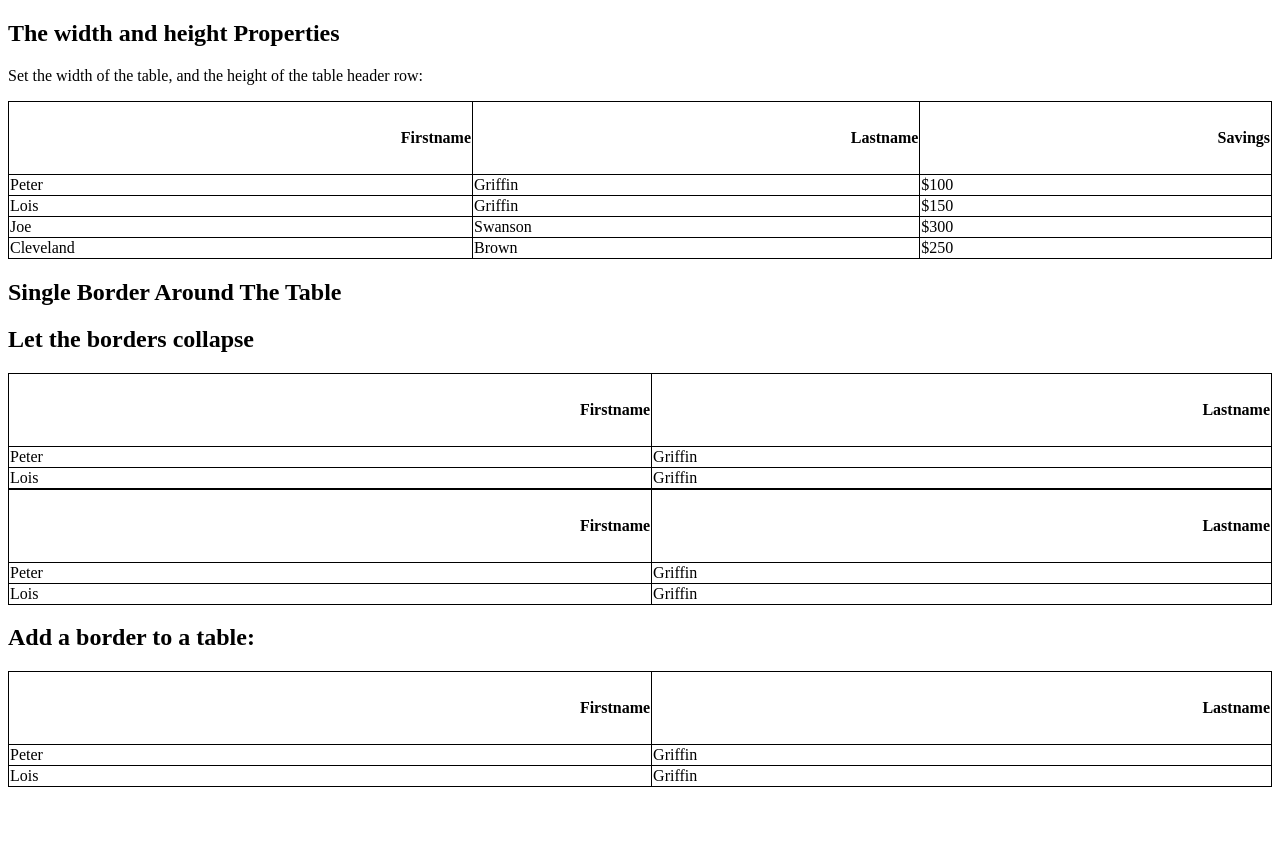
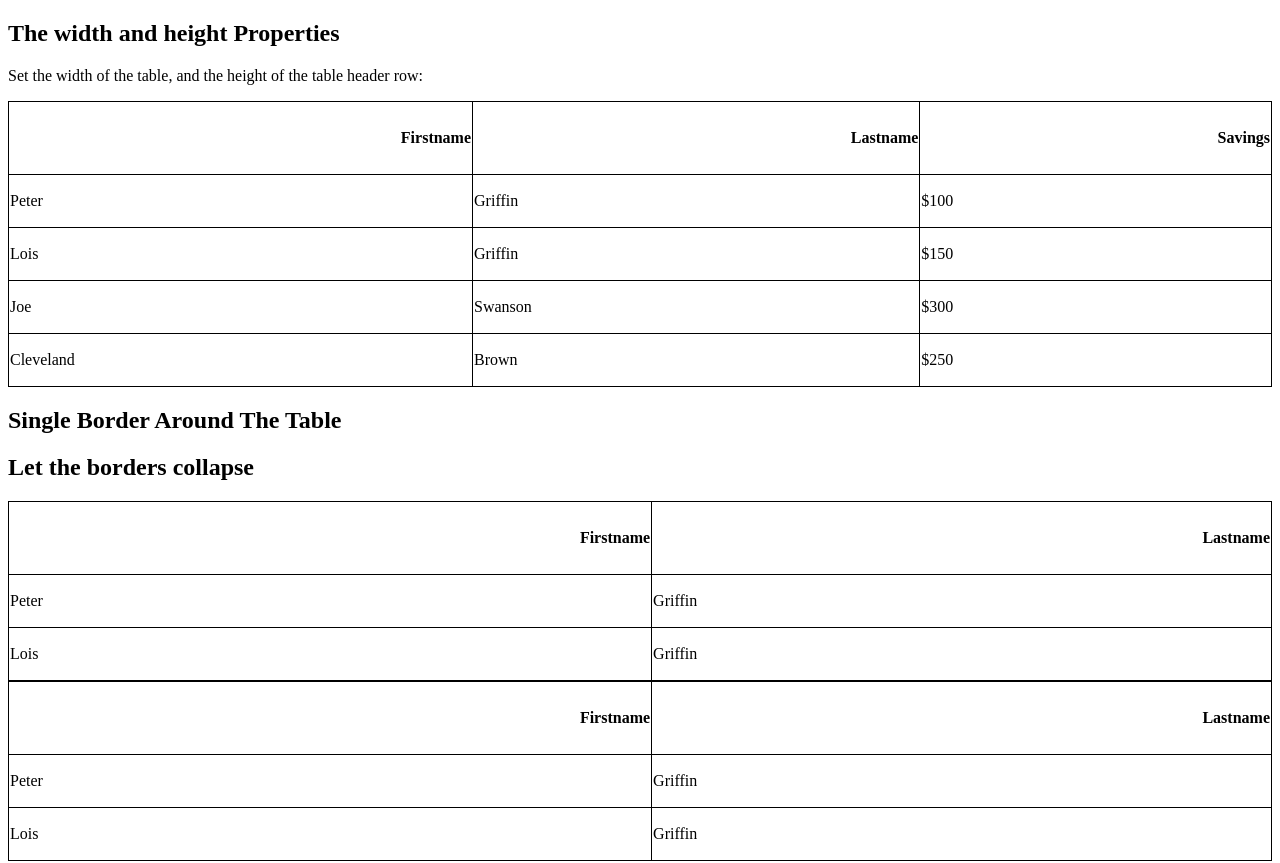
Before and after one commit to thanhpham091790/css3, a plain HTML site: page index.html in a window 1280 px wide. Shown: the top 863 px of the page. Before the commit the page ends 800 px from the top, so only its background shows below. Drawn offline with Linux system fonts and the light colour scheme.

Commit message:
Set the horizontal alignment of content (vertical-align)

```diff
--- a/index.html
+++ b/index.html
@@ -25,10 +25,15 @@
             height: 70px;
             text-align: right;
         }
+        td{
+            height: 50px;
+            vertical-align: middle;
+        }
     </style>
 </head>
 
 <body>
+    <!-- Set the vertical alignment of content (vertical-align) -->
     <!-- Set the horizontal alignment of content (text-align) -->
     <!-- Specify the width and height of a table -->
     <h2>The width and height Properties</h2>
```
